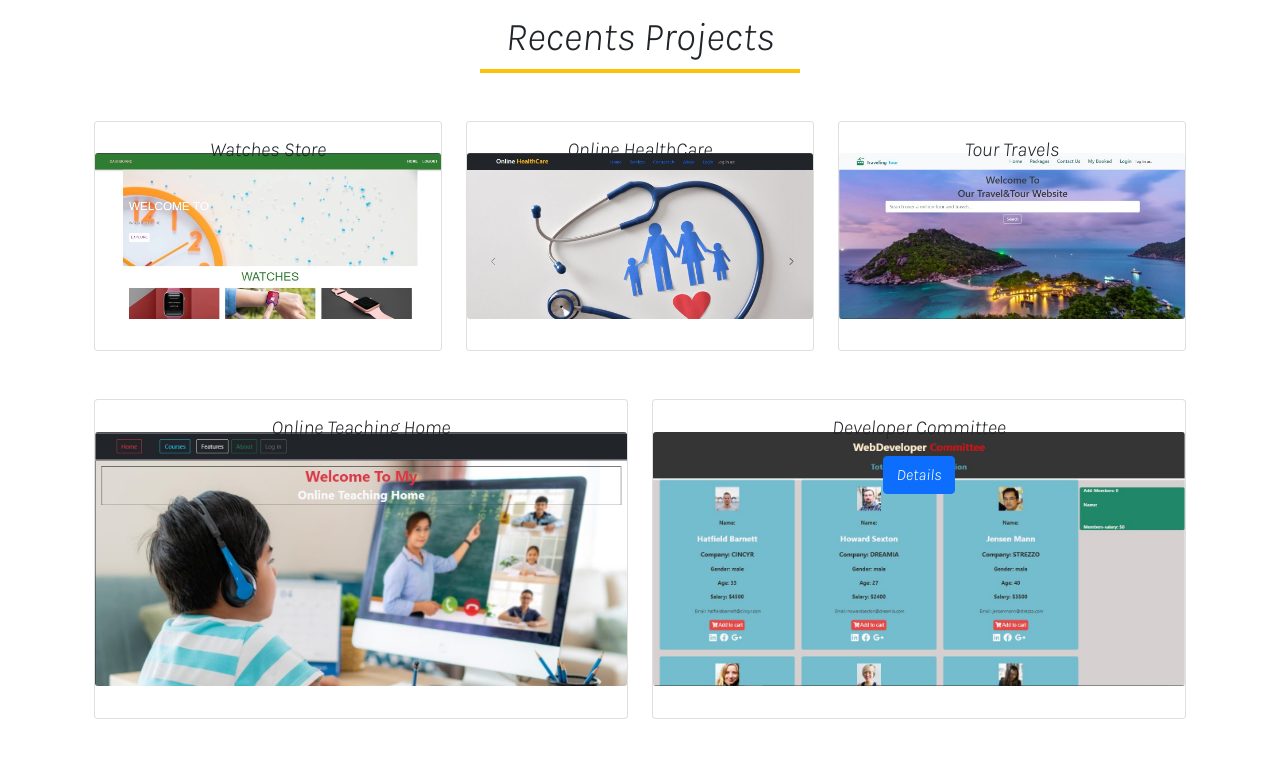
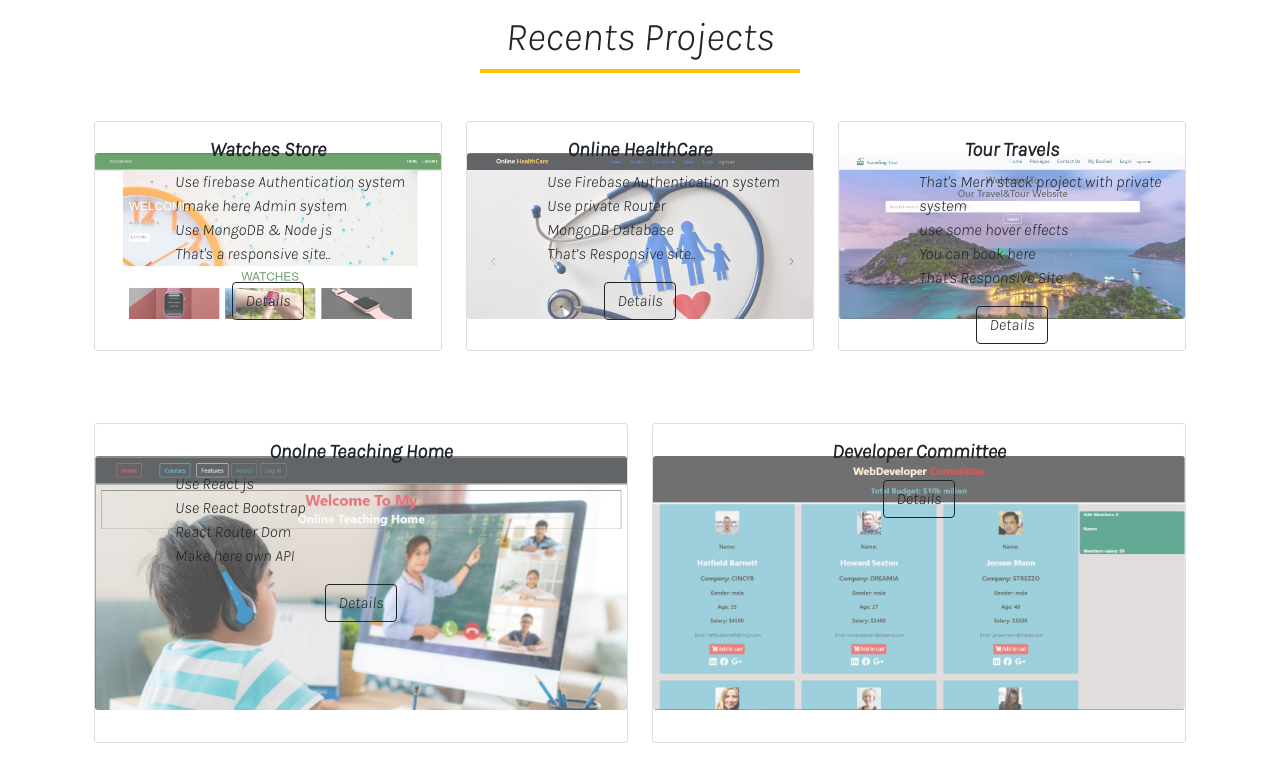
Before and after one commit to anikdha11/anikdhar-protfolio, a React (Create React App) app: page / in a window 1280 px wide. Shown: the part 420-1196 px from the top of the page. Built offline with nearby package versions, Linux system fonts and the light colour scheme.

Commit message:
intial commit

```diff
--- a/src/Pages/Contact/Contact.js
+++ b/src/Pages/Contact/Contact.js
@@ -5,13 +5,13 @@ const Contact = () => {
     const { register, handleSubmit } = useForm();
     const onSubmit = data => console.log(data);
     return (
-        <div>
+        <div id="contact">
             <h1 style={{width:'12%'}} className="border-bottom border-warning border-4 mx-auto pb-2">Contact</h1>
             <form className="d-flex flex-column w-50 mx-auto" onSubmit={handleSubmit(onSubmit)}>
       <input className="mt-3" {...register("yourName", { maxLength: 20 })} placeholder="Your name" required />
       <input className="mt-3" {...register("email", { })} required  placeholder="Your Email" />
       <textarea className="mt-3" {...register("description", { })}   placeholder="Description" />
-      <input className="mt-3 w-25 mx-auto" type="submit" />
+      <input className="mt-3 w-50 mx-auto" type="submit" />
     </form>
         </div>
     );
--- a/src/Pages/Footer/Footer.js
+++ b/src/Pages/Footer/Footer.js
@@ -26,11 +26,15 @@ const Footer = () => {
                         </div>
                     </Col>
 
-                    <Col className="d-flex justify-content-around">
+                    <Col>
+                        <div  className="d-flex justify-content-around mb-5">
                         <a href="https://www.facebook.com/profile.php?id=100004299047919"><i className="fab fa-facebook-f"></i></a>
                         <a href="https://www.linkedin.com/in/anik-dhar-b353b31a5"><i className="fab fa-linkedin-in"></i></a>
                         <a href="#twitter"><i className="fab fa-twitter"></i></a>
                         <a href="#instragram"><i className="fab fa-instagram"></i></a>
+                        </div>
+
+                        <h4 className="mt-3 fw-bold">&#169; 2021, Made by Anik Dhar</h4>
                     </Col>
                 </Row>
             </Container>
--- /dev/null
+++ b/src/Pages/Projects/Projects.css
@@ -0,0 +1,10 @@
+#btn-hover:hover{
+    color:rgb(60, 168, 50);
+
+}
+.img {
+    opacity: 0.7;
+}
+ol{
+    text-align: start;
+}
--- a/src/Pages/Projects/Projects.js
+++ b/src/Pages/Projects/Projects.js
@@ -5,67 +5,97 @@ import healthcare from "../../img/Healthcare.jpg"
 import tourtravles from "../../img/tour travles.jpg"
 import teachinghome from "../../img/teachinghome.jpg"
 import developercommittee from "../../img/Developercommittee.jpg"
+import "./Projects.css"
 
 const Projects = () => {
     return (
-        <div className="mb-5">
+        <div id="projects" className="mb-5">
             <h1 className="border-bottom border-warning border-4 w-25 mx-auto pb-2">Recents Projects</h1>
             <Container className="mt-5 ">
-                <Row  className="mx-auto">
+                <Row className="mx-auto">
                     <Col md={4} sm={8}>
-                        <Card style={{height:230}} className="text-dark">
-                            <Card.Img className="my-auto" src={watchstore} alt="Card image" />
+                        <Card style={{ height: 230 }} className="text-dark mb-4">
+                            <Card.Img className="my-auto img" src={watchstore} alt="Card image" />
                             <Card.ImgOverlay>
-                                <Card.Title>Watches Store</Card.Title>
+                                <Card.Title className="fw-bold">Watches Store</Card.Title>
                                 <Card.Text>
-                                <p></p>
+
+                                    <ul>
+                                        <ol>Use firebase Authentication system</ol>
+                                        <ol>I make here Admin system</ol>
+                                        <ol>Use MongoDB & Node js</ol>
+                                        <ol>That's a responsive site..</ol>
+                                    </ul>
                                 </Card.Text>
-                                <Card.Text></Card.Text>
+                                <Card.Text>
+                                    <Button id="btn-hover" variant="outline-dark">Details</Button>
+                                </Card.Text>
                             </Card.ImgOverlay>
                         </Card>
                     </Col>
-                    <Col md={4} sm={8}>  <Card style={{height:230}}  className="text-dark">
-                        <Card.Img className="my-auto" src={healthcare} alt="Card image" />
+                    <Col md={4} sm={8}>  <Card style={{ height: 230 }} className="text-dark mb-4">
+                        <Card.Img className="my-auto img" src={healthcare} alt="Card image" />
                         <Card.ImgOverlay>
-                            <Card.Title>Online HealthCare</Card.Title>
+                            <Card.Title className="fw-bold">Online HealthCare</Card.Title>
                             <Card.Text>
-
+                                <ul>
+                                    <ol>Use Firebase Authentication system</ol>
+                                    <ol>Use private Router</ol>
+                                    <ol>MongoDB Database</ol>
+                                    <ol>That’s Responsive site..</ol>
+                                </ul>
                             </Card.Text>
-                            <Card.Text></Card.Text>
+                            <Card.Text>
+                                <Button variant="outline-dark">Details</Button>
+                            </Card.Text>
                         </Card.ImgOverlay>
                     </Card></Col>
                     <Col md={4} sm={8}>
-                    <Card style={{height:230}}>
-                        <Card.Img className="my-auto" src={tourtravles} alt="Card image" />
+                        <Card style={{ height: 230 }}>
+                            <Card.Img className="my-auto img" src={tourtravles} alt="Card image" />
+                            <Card.ImgOverlay>
+                                <Card.Title className="fw-bold">Tour Travels</Card.Title>
+                                <Card.Text>
+                                    <ul >
+                                        <ol>That's Mern stack project with private system</ol>
+                                        <ol> use some hover effects</ol>
+                                        <ol> You can book here</ol>
+                                        <ol> That's Responsive Site </ol>
+                                    </ul>
+                                </Card.Text>
+                                <Card.Text>
+                                    <Button variant="outline-dark">Details</Button>
+                                </Card.Text>
+                            </Card.ImgOverlay>
+                        </Card></Col>
+
+                    <Col className="mt-5" md={6} sm={8}>  <Card style={{ height: 320 }}>
+                        <Card.Img className="my-auto img" src={teachinghome} alt="Card image" />
                         <Card.ImgOverlay>
-                            <Card.Title>Tour Travels</Card.Title>
+                            <Card.Title className="fw-bold">Onolne Teaching Home</Card.Title>
                             <Card.Text>
-
+                                <ul>
+                                    <ol>Use React js</ol>
+                                    <ol>Use React Bootstrap</ol>
+                                    <ol>React Router Dom</ol>
+                                    <ol>Make here own API</ol>
+                                </ul>
                             </Card.Text>
-                            <Card.Text></Card.Text>
-                        </Card.ImgOverlay>
-                    </Card></Col>
-
-                <Col className="mt-5" md={6} sm={8}>  <Card style={{height:320}}>
-                        <Card.Img className="my-auto" src={teachinghome} alt="Card image" />
-                        <Card.ImgOverlay>
-                            <Card.Title>Online Teaching Home</Card.Title>
                             <Card.Text>
-
+                                <Button variant="outline-dark">Details</Button>
                             </Card.Text>
-                            <Card.Text></Card.Text>
                         </Card.ImgOverlay>
                     </Card>
                     </Col>
-                    <Col  className="mt-5" md={6} sm={8}>  <Card style={{height:320}} >
-                        <Card.Img className="my-auto" src={developercommittee} alt="Card image" />
+                    <Col className="mt-5" md={6} sm={8}>  <Card style={{ height: 320 }} >
+                        <Card.Img className="my-auto img" src={developercommittee} alt="Card image" />
                         <Card.ImgOverlay>
-                            <Card.Title>Developer Committee</Card.Title>
+                            <Card.Title className="fw-bold">Developer Committee</Card.Title>
                             <Card.Text>
 
                             </Card.Text>
                             <Card.Text>
-                                <Button>Details</Button>
+                                <Button variant="outline-dark">Details</Button>
                             </Card.Text>
                         </Card.ImgOverlay>
                     </Card>
```
